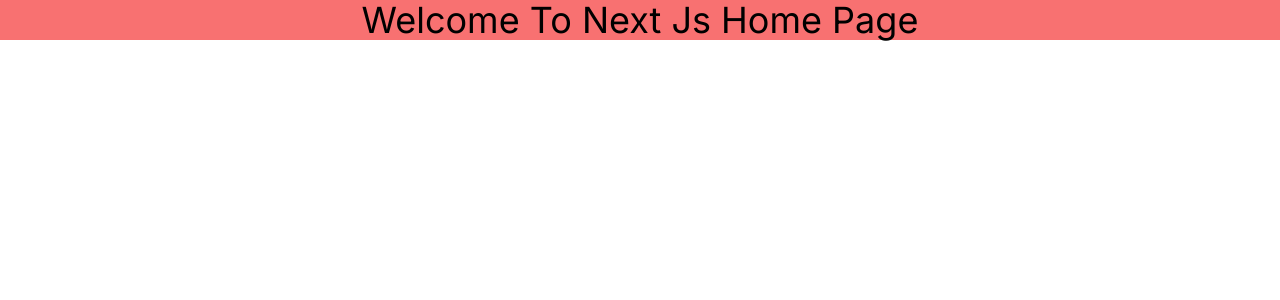
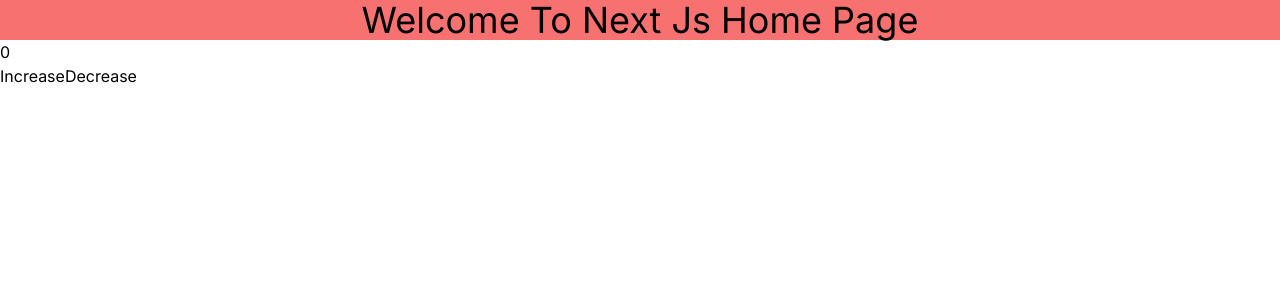
Before and after one commit to KakonDebnath/nextJsPractice, a Next.js app: page / in a window 1280 px wide. Shown: the top 300 px of the page. Built offline with nearby package versions, Linux system fonts and the light colour scheme.

Commit message:
use Client Component

```diff
--- a/src/app/page.js
+++ b/src/app/page.js
@@ -1,11 +1,11 @@
-import React from "react";
-
+import Counter from '@/components/Counter/Counter';
 const HomePage = () => {
   return (
     <div>
       <h1 className="text-4xl bg-red-400 text-center">
         Welcome To Next Js Home Page
       </h1>
+      <Counter />
     </div>
   );
 };
--- /dev/null
+++ b/src/components/Counter/Counter.jsx
@@ -0,0 +1,15 @@
+'use client';
+import { useState } from 'react';
+
+const Counter = () => {
+  const [counter, setCounter] = useState(0);
+  return (
+    <div>
+      <p>{counter}</p>
+      <button onClick={() => setCounter((pre) => pre + 1)}>Increase</button>
+      <button onClick={() => setCounter((pre) => pre - 1)}>Decrease</button>
+    </div>
+  );
+};
+
+export default Counter;
```
